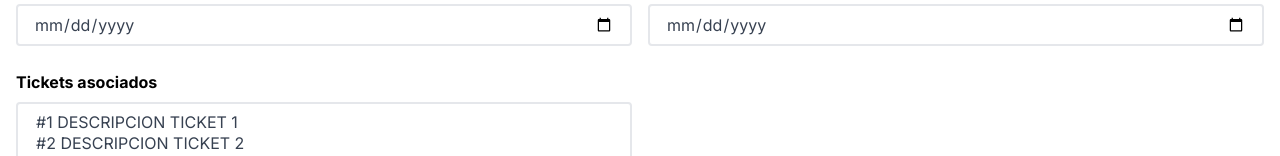
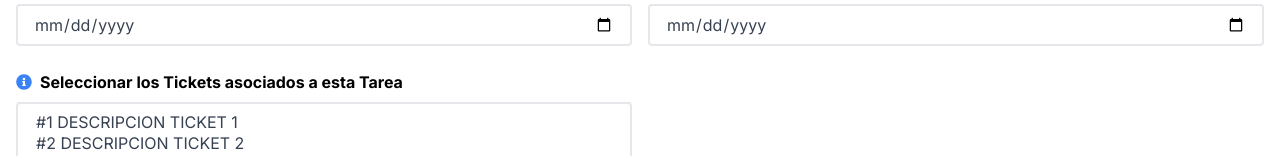
Before and after one commit to mauroj4ckunas/psa-front, a Next.js app: page /proyecto/tarea/alta in a window 1280 px wide. Shown: the part 333-489 px from the top of the page. Built offline with nearby package versions, Linux system fonts and the light colour scheme; no server answers.

Commit message:
agrego tooltip para seleccion de tickets en alta y modif de tarea

```diff
--- a/src/app/proyecto/tarea/alta/page.tsx
+++ b/src/app/proyecto/tarea/alta/page.tsx
@@ -5,7 +5,7 @@ import { useEffect, useState } from 'react';
 import { Spinner } from '@/app/util/spinner';
 import ErrorToast from '../../components/errorToast';
 import SuccessToast from "../../components/successToast"
-
+import { FaInfoCircle } from 'react-icons/fa';
 
 async function fetchTareaEstados() {
     const res = await fetch(`http://localhost:8080/tarea/estados`);
@@ -116,7 +116,7 @@ function AltaTarea() {
             ...tarea,
             ticketIds: selectedValues
         });
-      };
+    };
 
     useEffect(() => {
 
@@ -170,7 +170,7 @@ function AltaTarea() {
                     setShowErrorToast(false);
                     setTimeout(() => {
                         router.push('/proyecto/detalle?id=' + proyectoId); // NAVEGAR A DETALLE DE TAREA ¿?¿?
-                      }, 1500);
+                    }, 1500);
                 }
             })
         setLoading(false); // Indicamos que la carga ha terminado, independientemente del resultado
@@ -248,7 +248,13 @@ function AltaTarea() {
                         </div>
 
                         <div>
-                            <label className="font-bold block mb-2">Tickets asociados</label>
+                            <div className="flex items-center">
+                                <span data-te-toggle="tooltip"
+                                    title="'ctrl + click' para seleccionar múltiples tickets" className="text-blue-500 mb-2">
+                                    <FaInfoCircle />
+                                </span>
+                                <label className="font-bold block mb-2 ml-2">Seleccionar los Tickets asociados a esta Tarea</label>
+                            </div>
                             <select multiple
                                 className="border-2 border-gray-200 rounded w-full py-2 px-4 text-gray-700 leading-tight focus:outline-none focus:bg-white focus:border-purple-500"
                                 value={tarea.ticketIds}
--- a/src/app/proyecto/tarea/modificar/page.tsx
+++ b/src/app/proyecto/tarea/modificar/page.tsx
@@ -4,7 +4,8 @@ import { useRouter } from 'next/navigation';
 import { useEffect, useState } from 'react';
 import { Spinner } from '@/app/util/spinner';
 import ErrorToast from '../../components/errorToast';
-import SuccessToast from "../../components/successToast"
+import SuccessToast from "../../components/successToast";
+import { FaInfoCircle } from 'react-icons/fa';
 
 async function fetchTarea(proyectoId, tareaId) {
     const res = await fetch(`http://localhost:8080/proyecto/${proyectoId}/tarea/${tareaId}`);
@@ -271,7 +272,14 @@ function ModificarTarea() {
                         </div>
 
                         <div>
-                            <label className="font-bold block mb-2">Tickets asociados</label>
+                            <div className="flex items-center">
+                                <span data-te-toggle="tooltip"
+                                    title="'ctrl + click' para seleccionar múltiples tickets" className="text-blue-500 mb-2">
+                                    <FaInfoCircle />
+                                </span>
+                                <label className="font-bold block mb-2 ml-2">Seleccionar los Tickets asociados a esta Tarea</label>
+                            </div>
+
                             <select multiple
                                 className="border-2 border-gray-200 rounded w-full py-2 px-4 text-gray-700 leading-tight focus:outline-none focus:bg-white focus:border-purple-500"
                                 value={tarea.ticketIds}
```
